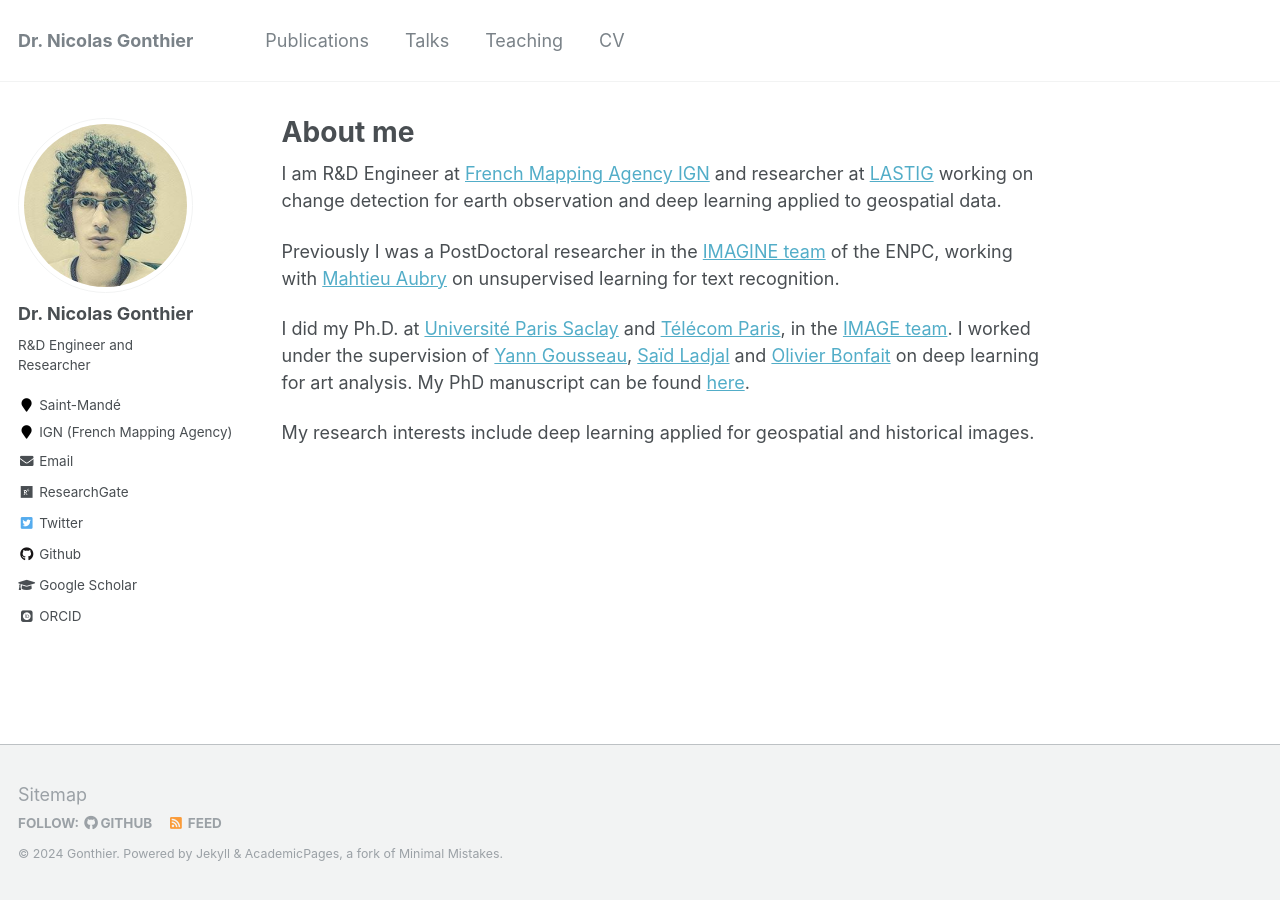
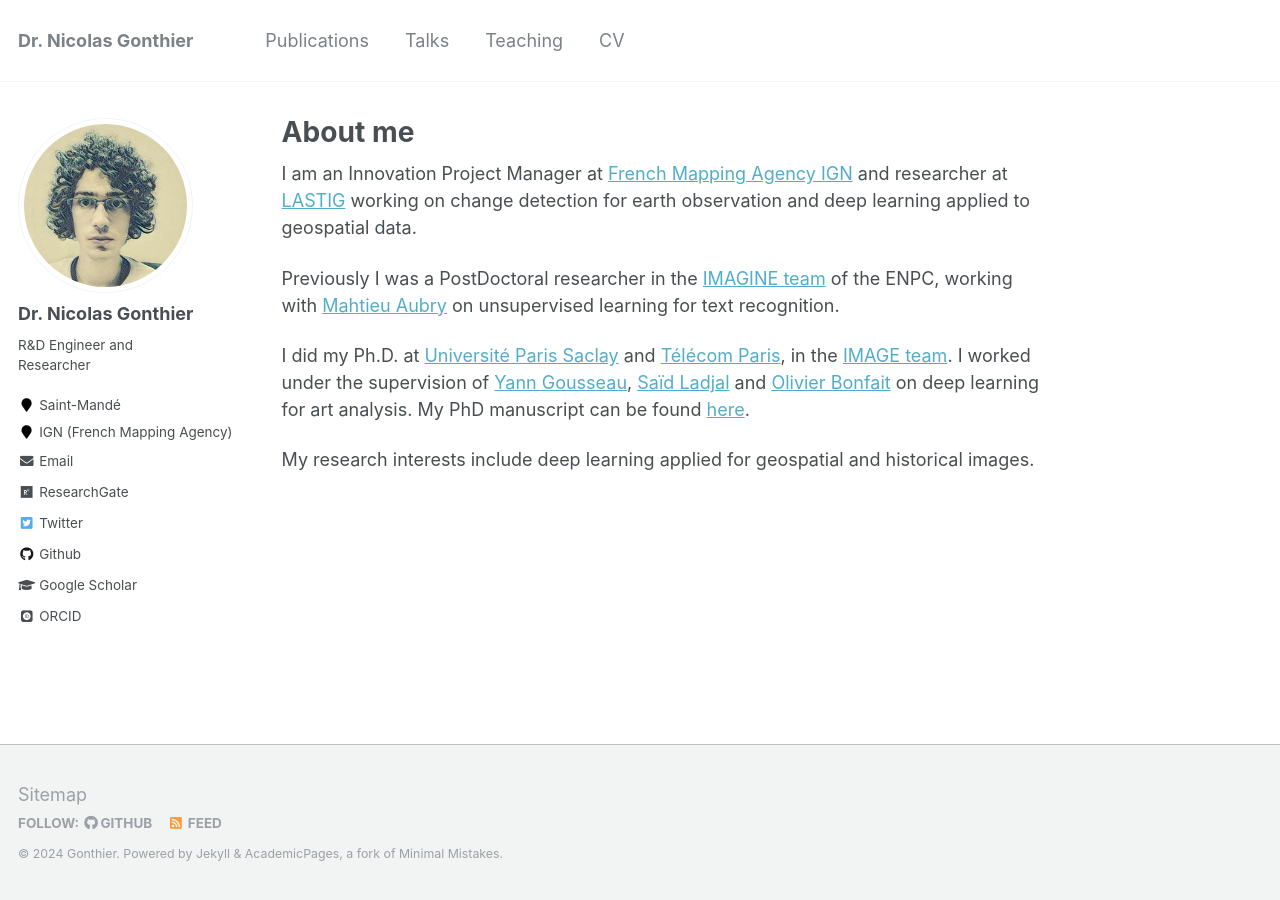
Before and after one commit to ngonthier/ngonthier.github.io, a Jekyll site: the page built from _pages/about.md, in a window 1280 px wide. Built offline with Jekyll 4.4.1, drawn with Linux system fonts in a browser that asks for light colours; some web fonts are replaced.

Commit message:
Update about.md

```diff
--- a/_pages/about.md
+++ b/_pages/about.md
@@ -8,7 +8,7 @@ redirect_from:
   - /about.html
 ---
 
-I am R&D Engineer at [French Mapping Agency IGN](https://www.ign.fr/) and researcher at [LASTIG](https://www.umr-lastig.fr/) working on change detection for earth observation and deep learning applied to geospatial data.
+I am an Innovation Project Manager at [French Mapping Agency IGN](https://www.ign.fr/) and researcher at [LASTIG](https://www.umr-lastig.fr/) working on change detection for earth observation and deep learning applied to geospatial data.
 
 Previously I was a PostDoctoral researcher in the [IMAGINE team](https://imagine-lab.enpc.fr/) of the ENPC, working with [Mahtieu Aubry](https://imagine.enpc.fr/~aubrym/) on unsupervised learning for text recognition.
 
```
